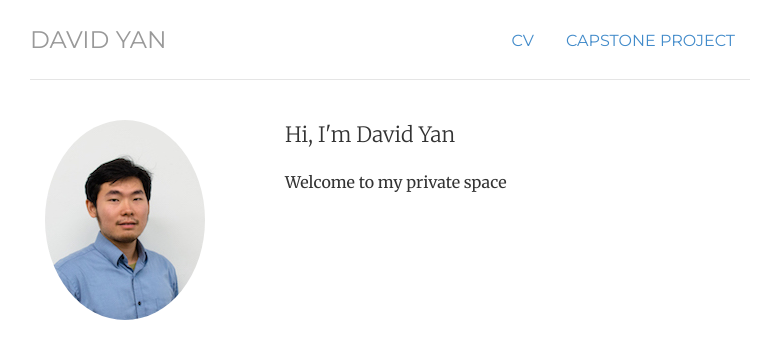
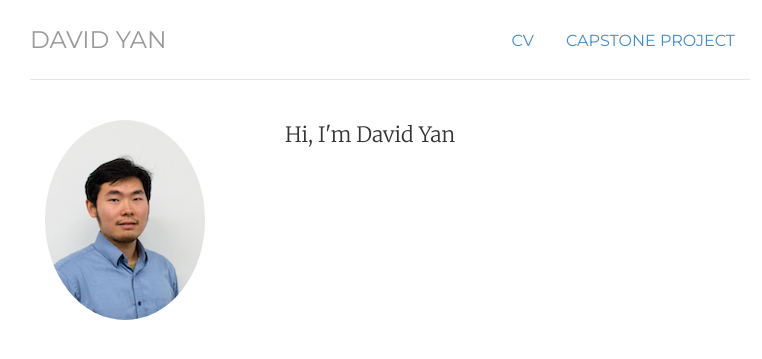
Before and after one commit to davidyan92/davidyan92.github.io, a Jekyll site: the page built from index.html, in a window 1280 px wide. Shown: the top 359 px of the page, without its empty margins (250-1012 px from the left). Built offline with Jekyll 4.4.1, drawn with Linux system fonts in a browser that asks for light colours.

Commit message:
edited index file

```diff
--- a/index.html
+++ b/index.html
@@ -13,9 +13,8 @@ description: David, I like to let my mind wander when i get the chance.
 	</div>
 	<div itemscope itemtype="http://data-vocabulary.org/Person" class="col-sm-8">
 		<p class="lead">Hi, I'm <span itemprop="name">David Yan</span></p>
-		<p><span itemprop="title">Welcome to my private space</span></p>
 
-	<!-- <p>I'm also available for hire as a <span itemprop="title">freelance web developer, designer, or consultant</span>. <a href="contact">Drop me a line</a> about your project if you're interested in working with me.</p> -->
+	<!-- <p>I'm also available for hire as a <span itemprop="title">freelance web developer, data analyst or IT consultant</span>. <a href="contact">Drop me a line</a> about your project if you're interested in working with me.</p> -->
 	</div>
 </div>
 <!-- </div> -->
```
